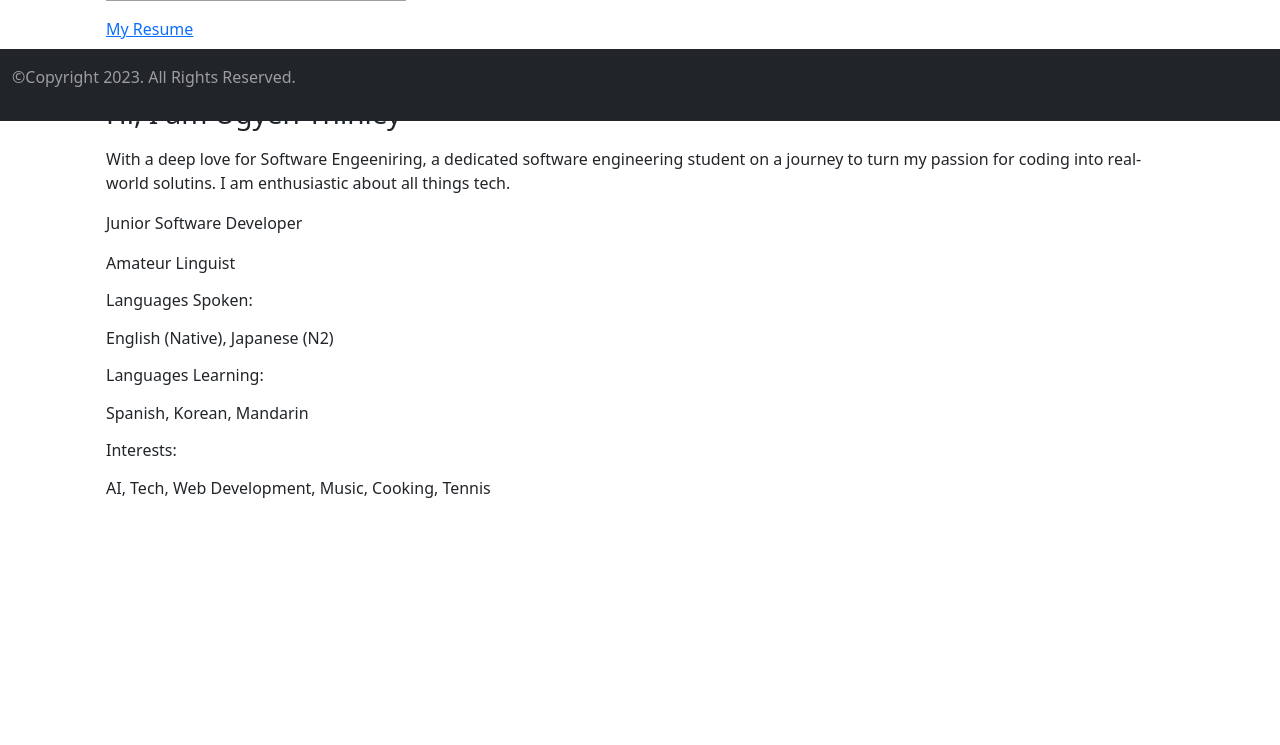
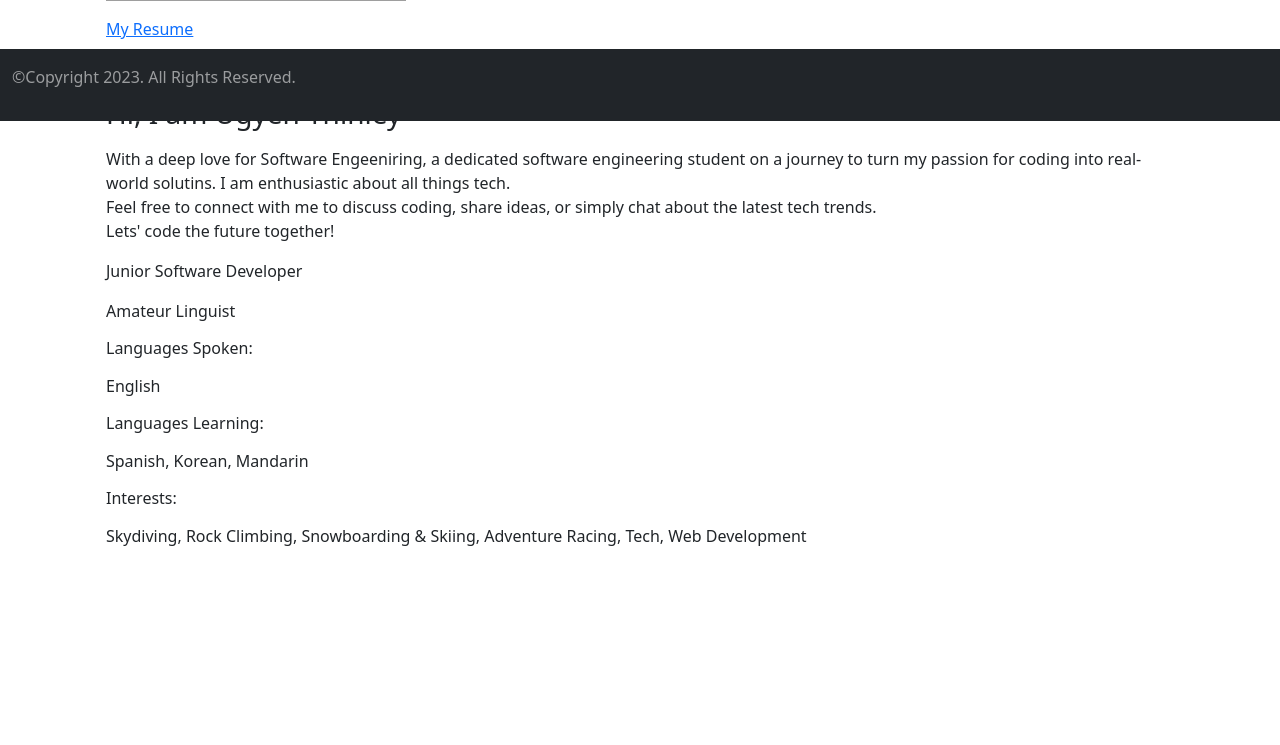
Before and after one commit to Ugyen5007/Assignment01, a Node server app: page /about in a window 1280 px wide. Shown: the part 679-1424 px from the top of the page. Before the commit the page ends 1177 px from the top, so only its background shows below. Run offline with Node 20, Linux system fonts and the light colour scheme; some libraries are stand-ins or nearby versions; grey boxes are pictures that could not be loaded.

Commit message:
Recent Change
Made changes

```diff
--- a/views/content/about.ejs
+++ b/views/content/about.ejs
@@ -20,7 +20,7 @@
 
         <div id="profilePic">
 
-            <img src="images/ogyen.jpg" height=400 width=300 alt="picture of me">
+            <img src="ogyen.jpg" height=400 width=300 alt="picture of me">
 
 
 
@@ -34,7 +34,7 @@
 
             <p> </p>
 
-            <a href="https://github.com/Kevin-Lamanna">My (Ugyen) GitHub</a>
+            <a href="https://github.com/Ugyen5007">My (Ugyen) GitHub</a>
 
         </div>
 
@@ -53,7 +53,9 @@
             <p></p>
 
             <p>With a deep love for Software Engeeniring, a dedicated software engineering student on a journey to turn my passion for coding into real-world solutins.
-               I am enthusiastic about all things tech.</p>
+               I am enthusiastic about all things tech.
+            <br>Feel free to connect with me to discuss coding, share ideas, or simply chat about the latest tech trends.
+            <br>Lets' code the future together!</p>
 
             <p></p>
 
@@ -69,7 +71,7 @@
 
             <p></p>
 
-            <p>English (Native), Japanese (N2)</p>
+            <p>English </p>
 
             <p></p>
 
@@ -85,7 +87,7 @@
 
             <p></p>
 
-            <p>AI, Tech, Web Development, Music, Cooking, Tennis</p>
+            <p>Skydiving, Rock Climbing, Snowboarding & Skiing, Adventure Racing, Tech, Web Development</p>
 
         </div>
 
```
